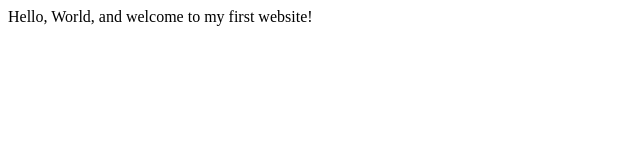
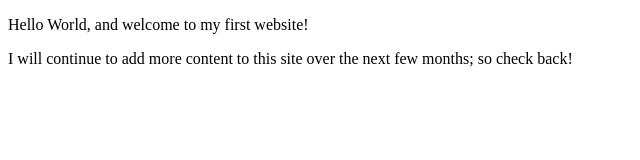
Before and after one commit to 41460569/41460569.github.io, a plain HTML site: page index.html in a window 1280 px wide. Shown: the whole page, without its empty margins (0-640 px from the left). Drawn offline with Linux system fonts and the light colour scheme.

Commit message:
Expanded homepage
Updated information and added meta content

```diff
--- a/index.html
+++ b/index.html
@@ -3,9 +3,12 @@
     <head>
         <meta charset="utf-8">
         <meta name="viewport" content="width=device-width, initial-scale=1.0">
-        <title>My First Website</title>
+        <meta name="author" content="Pat">
+
+        <title>CE Truffaut Web Developer</title>
     </head>
     <body>
-       Hello, World, and welcome to my first website!
+       <p>Hello World, and welcome to my first website!</p>
+       <p>I will continue to add more content to this site over the next few months; so check back!</p>
     </body>
 </html>
```
